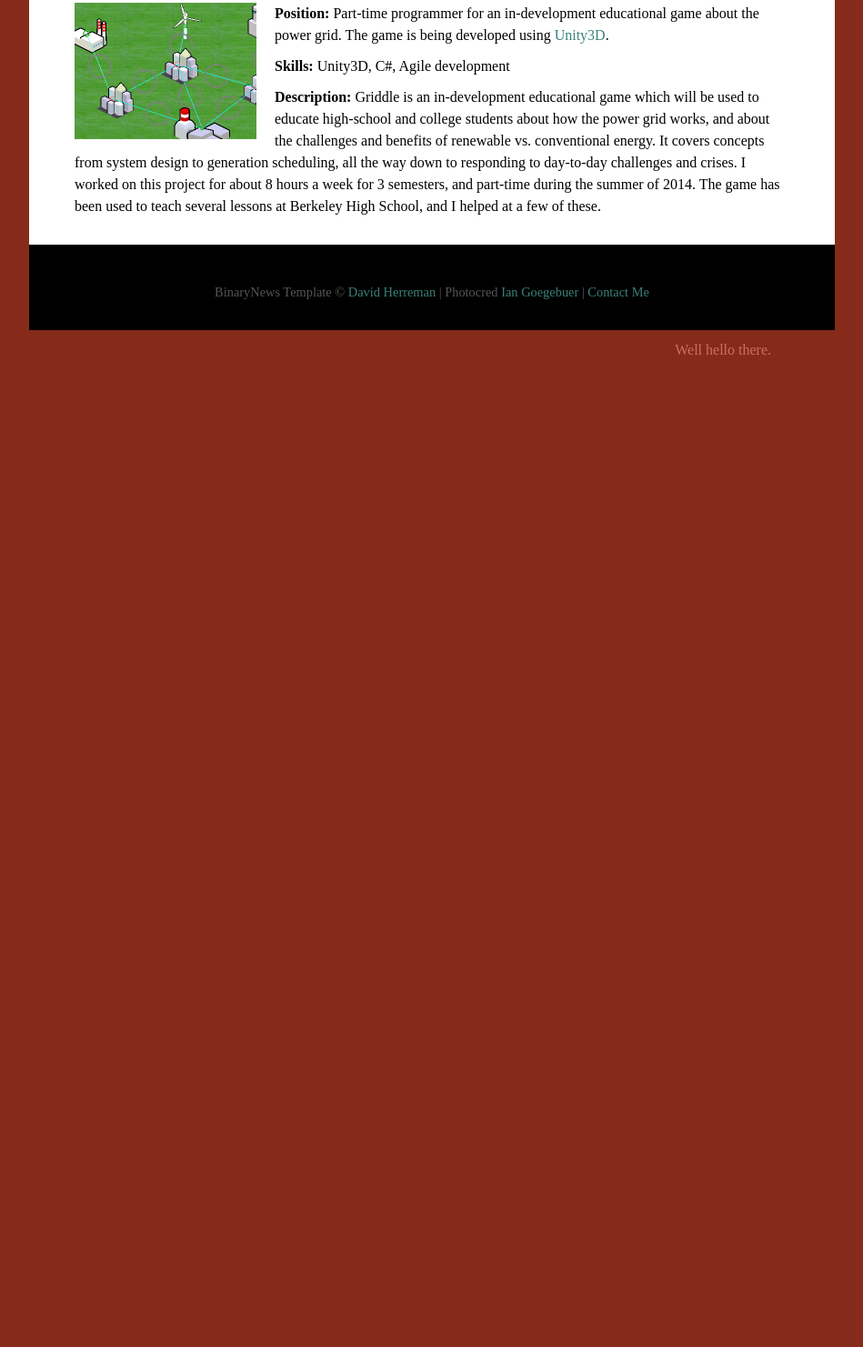
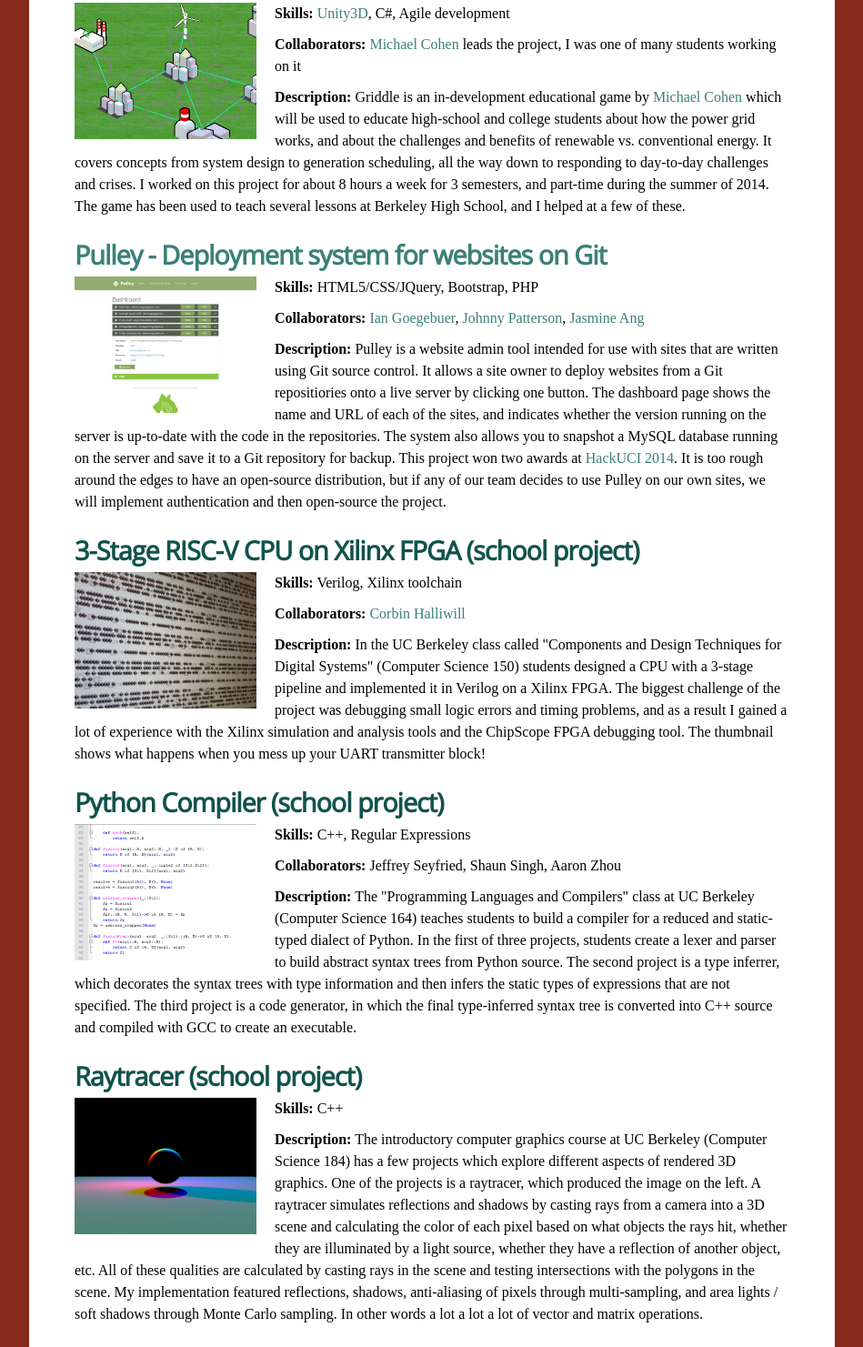
Before and after one commit to ChrisLHall/MySite, a plain HTML site: page projects.html in a window 1280 px wide. Shown: the part 499-1980 px from the top of the page at 91% size, without its empty margins (165-1114 px from the left). Before the commit the page ends 902 px from the top, so only its background shows below. Drawn offline with nearby package versions, Linux system fonts and the light colour scheme.

Commit message:
Added projects to projects page and source links to games.

```diff
--- a/projects.html
+++ b/projects.html
@@ -27,15 +27,18 @@
     <div class="sd_full">
       <div class="text_padding">
         <h1>Projects</h1>
-        <p>This is a list of projects that I have worked on, in and out of
+        <p>This is a list of interesting projects that I have worked on, in and out of
         school. Each description details the technical challenges of the project
         and the skills I gained from each one.</p>
-        <h2>Griddle - UC Berkeley Social Apps Lab</h2>
+        <h2>Griddle - Educational game about the power grid</h2>
         <img class="inline_block" src="images/griddle_thumbnail.png" />
-        <p><strong>Position:</strong> Part-time programmer for an in-development educational
-        game about the power grid. The game is being developed using <a href="http://unity3d.com/">Unity3D</a>.</p>
-        <p><strong>Skills:</strong> Unity3D, C#, Agile development</p>
-        <p><strong>Description:</strong> Griddle is an in-development educational game which will be used to
+        <p><strong>Skills:</strong> <a target="_blank" href="http://unity3d.com/">Unity3D</a>,
+          C#, Agile development</p>
+        <p><strong>Collaborators:</strong> <a target="_blank" href="https://www.linkedin.com/profile/view?id=17891077">Michael
+          Cohen</a> leads the project, I was one of many students working on it</p>
+        <p><strong>Description:</strong> Griddle is an in-development educational game by
+        <a target="_blank" href="https://www.linkedin.com/profile/view?id=17891077">Michael Cohen</a>
+        which will be used to
         educate high-school and college students about how the power grid works,
         and about the challenges and benefits of renewable vs. conventional
         energy. It covers concepts from system design to generation scheduling,
@@ -44,6 +47,69 @@
         part-time during the summer of 2014. The game has been used to teach
         several lessons at Berkeley High School, and I helped at a few of
         these.</p>
+
+        <h2><a target="_blank" href="http://challengepost.com/software/pulley">Pulley - Deployment system for websites on Git</a></h2>
+        <a target="_blank" href="http://challengepost.com/software/pulley"><img class="inline_block" src="images/pulley_thumbnail.jpg" /></a>
+        <p><strong>Skills:</strong> HTML5/CSS/JQuery, Bootstrap, PHP</p>
+        <p><strong>Collaborators:</strong> <a target="_blank" href= "http://iangoegebuer.com/">Ian Goegebuer</a>, <a target="_blank" href="https://github.com/johnnypatterson">Johnny Patterson</a>,
+        <a target="_blank" href="http://web.csulb.edu/~jang2/">Jasmine Ang</a></p>
+        <p><strong>Description:</strong> Pulley is a website admin tool intended
+        for use with sites that are written using Git source control. It allows
+        a site owner to deploy websites from a Git repositiories onto a live
+        server by clicking one button. The dashboard page shows the name and URL
+        of each of the sites, and indicates whether the version running on the
+        server is up-to-date with the code in the repositories. The system also
+        allows you to snapshot a MySQL database running on the server and save
+        it to a Git repository for backup. This project won two awards at
+        <a target="_blank" href="http://hackuci.challengepost.com/">HackUCI 2014</a>.
+        It is too rough around the edges to have an open-source distribution,
+        but if any of our team decides to use Pulley on our own sites, we will
+        implement authentication and then open-source the project.</p>
+
+        <h2>3-Stage RISC-V CPU on Xilinx FPGA (school project)</h2>
+        <img class="inline_block" src="images/cpu_thumbnail.jpg" />
+        <p><strong>Skills:</strong> Verilog, Xilinx toolchain</p>
+        <p><strong>Collaborators:</strong> <a target="_blank" href= "https://github.com/challiwill">Corbin Halliwill</a></p>
+        <p><strong>Description:</strong> In the UC Berkeley class called "Components
+        and Design Techniques for Digital Systems" (Computer Science 150) students
+        designed a CPU with a 3-stage pipeline and implemented it in Verilog on
+        a Xilinx FPGA. The biggest challenge of the project was debugging small
+        logic errors and timing problems, and as a
+        result I gained a lot of experience with the Xilinx simulation and
+        analysis tools and the ChipScope FPGA debugging tool. The thumbnail shows
+        what happens when you mess up your UART transmitter block!</p>
+
+        <h2>Python Compiler (school project)</h2>
+        <img class="inline_block" src="images/compiler_thumbnail.png" />
+        <p><strong>Skills:</strong> C++, Regular Expressions</p>
+        <p><strong>Collaborators:</strong> Jeffrey Seyfried, Shaun Singh, Aaron Zhou</p>
+        <p><strong>Description:</strong> The "Programming Languages and Compilers"
+        class at UC Berkeley (Computer Science 164) teaches students to build a compiler for a reduced
+        and static-typed dialect of Python. In the first of three projects,
+        students create a lexer and parser to build abstract syntax trees from
+        Python source. The second project is a type inferrer, which decorates
+        the syntax trees with type information and then infers the static types
+        of expressions that are not specified. The third project is a code
+        generator, in which the final type-inferred syntax tree is converted
+        into C++ source and compiled with GCC to create an executable.</p>
+
+        <h2>Raytracer (school project)</h2>
+        <img class="inline_block" src="images/raytracer_thumbnail.png" />
+        <p><strong>Skills:</strong> C++</p>
+        <p><strong>Description:</strong> The introductory computer graphics
+        course at UC Berkeley (Computer Science 184) has a few projects which
+        explore different aspects of rendered 3D graphics. One of the projects
+        is a raytracer, which produced the image on the left. A raytracer
+        simulates reflections and shadows by casting rays from a camera into a
+        3D scene and calculating the color of each pixel based on what objects
+        the rays hit, whether they are illuminated by a light source, whether
+        they have a reflection of another object, etc. All of these qualities
+        are calculated by casting rays in the scene and testing intersections
+        with the polygons in the scene. My implementation featured reflections,
+        shadows, anti-aliasing of pixels through multi-sampling, and area lights
+        / soft shadows through Monte Carlo sampling. In other words a lot a lot
+        a lot of vector and matrix operations.
+        </p>
       </div>
     </div>
     <div class="footer">
```
Also changed, not shown: games.html (+5 -1 lines), images/compiler_thumbnail.png (added), images/cpu_thumbnail.jpg (added), images/pulley_thumbnail.jpg (added), images/raytracer_thumbnail.png (added).
